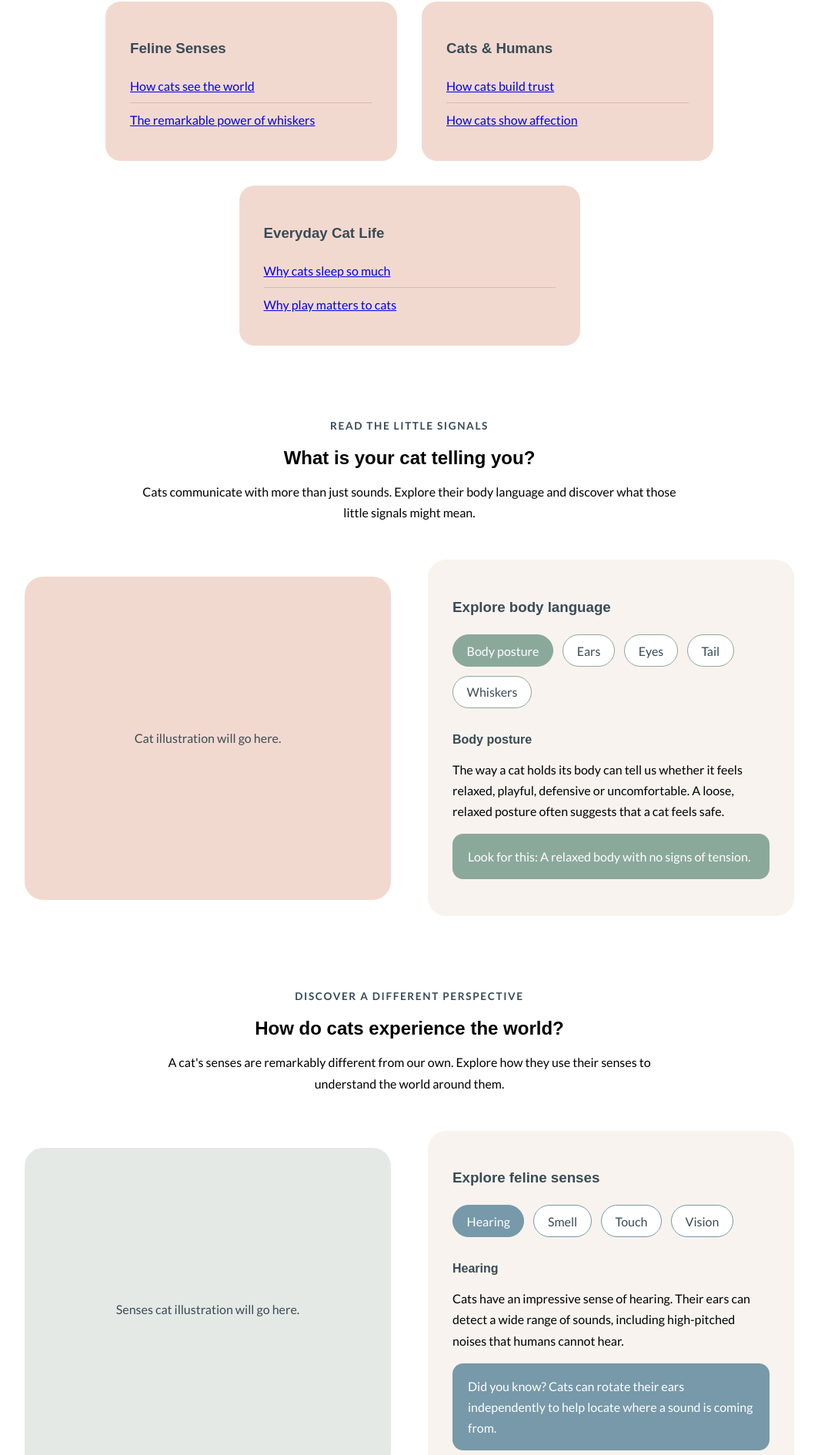
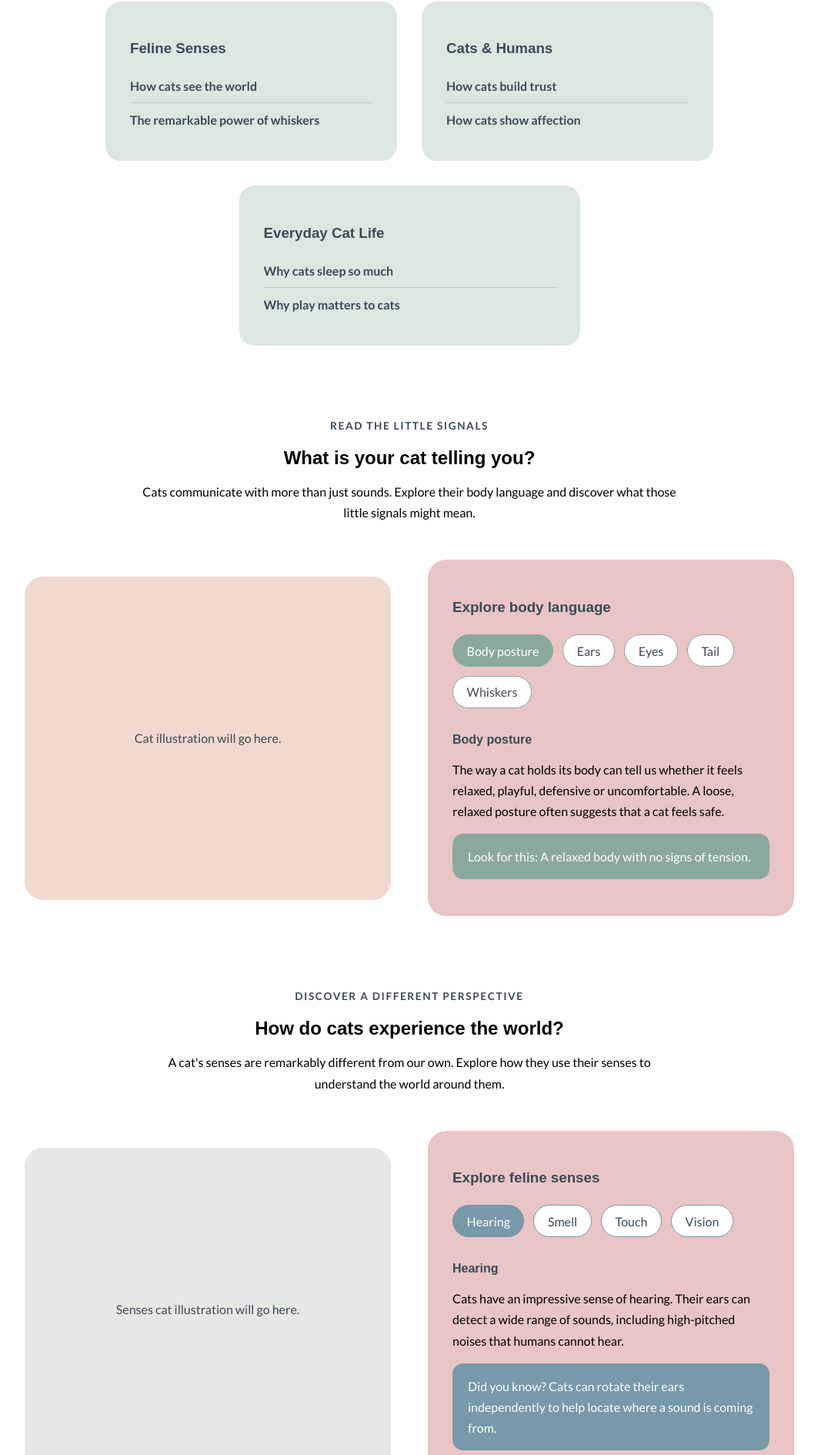
Before and after one commit to PeachyPeony/wonderfully-feline, a React (Vite) app in the folder frontend/: page /explore in a window 1280 px wide. Shown: the part 815-2705 px from the top of the page at 77% size, without its empty margins (108-1171 px from the left). Built offline with nearby package versions, Linux system fonts and the light colour scheme; a web font is replaced by a local one.

Commit message:
Refine Explore page colors and styling

```diff
--- a/frontend/src/App.css
+++ b/frontend/src/App.css
@@ -594,7 +594,7 @@
 }
 
 .topic-category {
-  background-color: var(--color-blush);
+  background-color: var(--color-light-sage);
   padding: 2rem;
   border-radius: 20px;
 }
@@ -623,6 +623,24 @@
 
 .topic-category li:last-child {
   border-bottom: none;
+}
+
+.topic-category a {
+  color: var(--color-charcoal-blue);
+  text-decoration: none;
+  font-weight: 600;
+  transition: color 0.2s ease;
+}
+
+.topic-category a:hover {
+  color: var(--color-blue);
+  text-decoration: underline;
+}
+
+.topic-category a:focus-visible {
+  outline: 2px solid var(--color-lemon);
+  outline-offset: 4px;
+  border-radius: 3px;
 }
 
 /* Interactive experiences */
@@ -664,7 +682,7 @@
 }
 
 .body-language-information {
-  background-color: #f8f3ee;
+  background-color: var(--color-pink);
   padding: 2rem;
   border-radius: 24px;
 }
@@ -737,7 +755,7 @@
 }
 
 .feline-senses-information {
-  background-color: #f8f3ee;
+  background-color: var(--color-pink);
   padding: 2rem;
   border-radius: 24px;
 }
--- a/frontend/src/index.css
+++ b/frontend/src/index.css
@@ -5,6 +5,7 @@
   --color-coral: #D77969;
   --color-yellow: #F6E58D;
   --color-sage: #8BA99A;
+  --color-light-sage: #DCE7E0;
   --color-blue: #7799A9;
   --color-charcoal-blue: #394B57;
   --color-lemon: #F4E66A;
```
